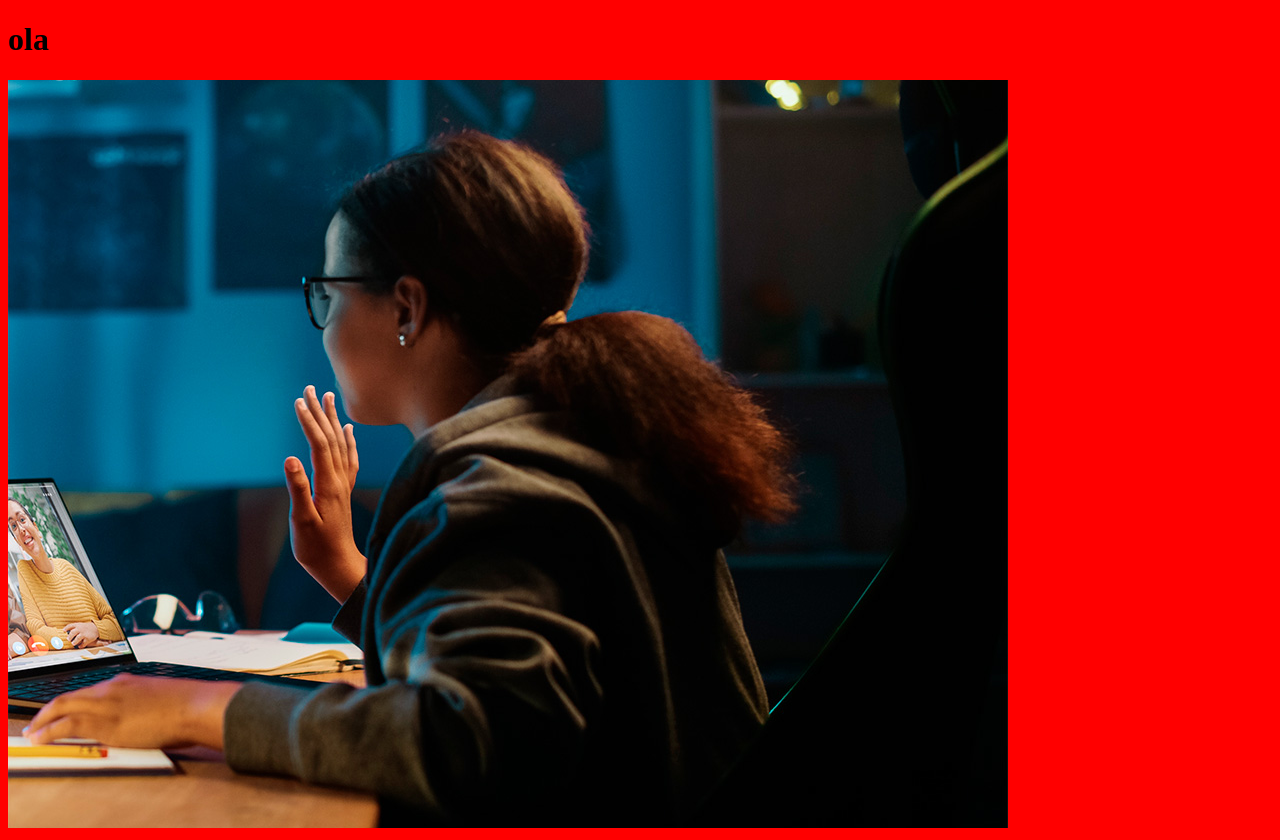
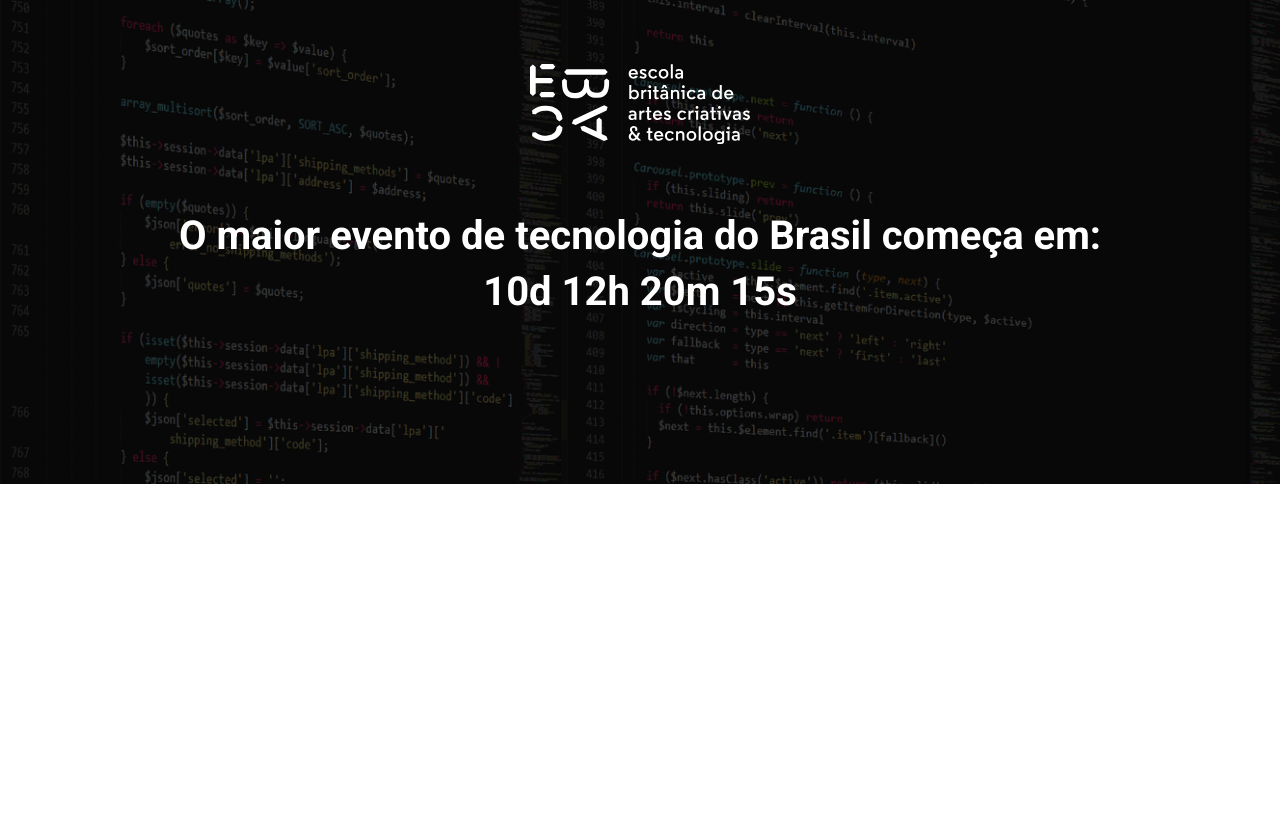
Before and after one commit to engfrontfelipe/ebac_tech_talks, a website built with Parcel: page src/index.html in a window 1280 px wide. After the commit the page ends 800 px from the top, so only its background shows below. Built offline with nearby package versions, Linux system fonts and the light colour scheme.

Commit message:
Criando hero

```diff
--- a/src/index.html
+++ b/src/index.html
@@ -1,14 +1,19 @@
 <!DOCTYPE html>
-<html lang="en">
+<html lang="pt-BR">
 <head>
     <meta charset="UTF-8">
     <meta name="viewport" content="width=device-width, initial-scale=1.0">
-    <title>Document</title>
+    <title>Ebac Tasks</title>
     <link rel="stylesheet" href="./styles/main.scss">
 </head>
 <body>
-    <h1>ola</h1>
-    <img src="./images/backend.png" alt="">
+    <header class="hero">
+        <div class="container">
+            <img class="hero__logo" src="./images/ebac_logo.svg" alt="Logo Ebac">
+            <p class="hero__text">O maior evento de tecnologia do Brasil começa em: 10d 12h 20m 15s</p>
+        </div>
+    </header>
+
 </body>
 <script src="./scripts/main.js"></script>
 </html>
--- /dev/null
+++ b/src/styles/_hero.scss
@@ -0,0 +1,56 @@
+.hero{
+    padding-top: 64px;
+    padding-bottom: 100px;
+    background-image: url(../images/fundo.png);
+    background-repeat: no-repeat;
+    background-size: cover;
+    position: relative;
+
+    .container{
+        position: relative;
+    }
+
+    &::before{
+        position: absolute;
+        top: 0;
+        left: 0;
+        width: 100%;
+        height: 100%;
+        background-color: #000;
+        content: " ";
+        opacity: .7;
+    }
+
+    &__text{
+        margin-top: 64px;
+        margin-bottom: 64px;
+        font-size: 40px;
+        line-height: 56px;
+        text-align: center;
+        color: #fff;
+        font-weight: bold;
+    }
+
+    &__logo{
+        margin: 0 auto;
+        display: block;
+        height: 80px;
+    }
+
+    //Responsividade
+
+    @media(max-width: 640px){
+
+        padding: 40px 0;
+
+        &__logo{
+            height: 40px;
+        }
+
+        &__text{
+            font-size: 22px;
+            line-height: 24px;
+            margin: 24px 0;
+        }
+    }
+}
--- a/src/styles/main.scss
+++ b/src/styles/main.scss
@@ -1,3 +1,30 @@
-body{
-    background-color: red;
+@use "hero";
+
+@import url('https://fonts.googleapis.com/css2?family=Roboto:ital,wght@0,100;0,300;0,400;0,500;0,700;0,900;1,100;1,300;1,400;1,500;1,700;1,900&display=swap');
+
+*{
+    margin: 0;
+    padding: 0;
+    box-sizing: border-box;
+    font-family: Roboto, sans-serif;
+    color: #fff;
+
 }
+
+.container{
+    max-width: 960px;
+    width: 100%;
+    margin: 0 auto;
+
+    //responsive for smartphone
+    @media (max-width: 640px){
+        max-width: 80%;
+
+    }
+
+    //responsive for tablets
+    @media (max-width: 1024px){
+        max-width: 90%;
+
+    }
+}
```
